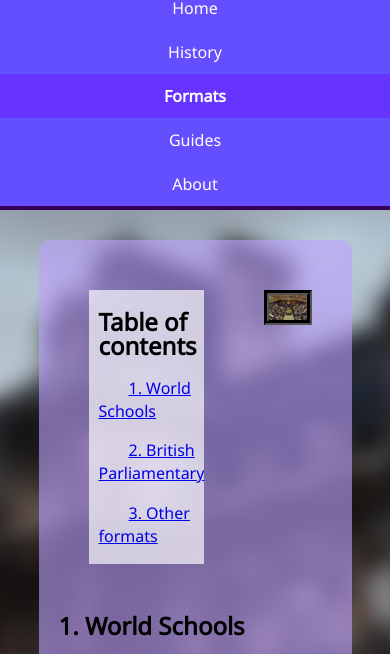
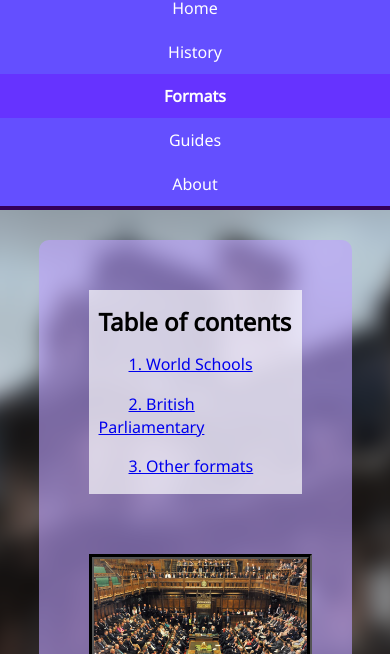
Before and after one commit to alexionut-tincu/Debate-Intro, a plain HTML site: page formats.html in a window 390 px wide. Shown: the part 140-794 px from the top of the page. Drawn offline with Linux system fonts and the light colour scheme.

Commit message:
Refactor top img for responsive design

```diff
--- a/styles.css
+++ b/styles.css
@@ -209,14 +209,12 @@ tr:nth-child(even) {
 
 @media screen and (max-width: 600px) {
 	nav ul {
-	    flex-direction: column;
+		flex-direction: column;
 	}
 	.dropdown {
 		min-width: calc(100% - 20px);
 	}
+	#top {
+		flex-direction: column;
+	}
 }
-
-/*
-imagini
-
-*/
```
